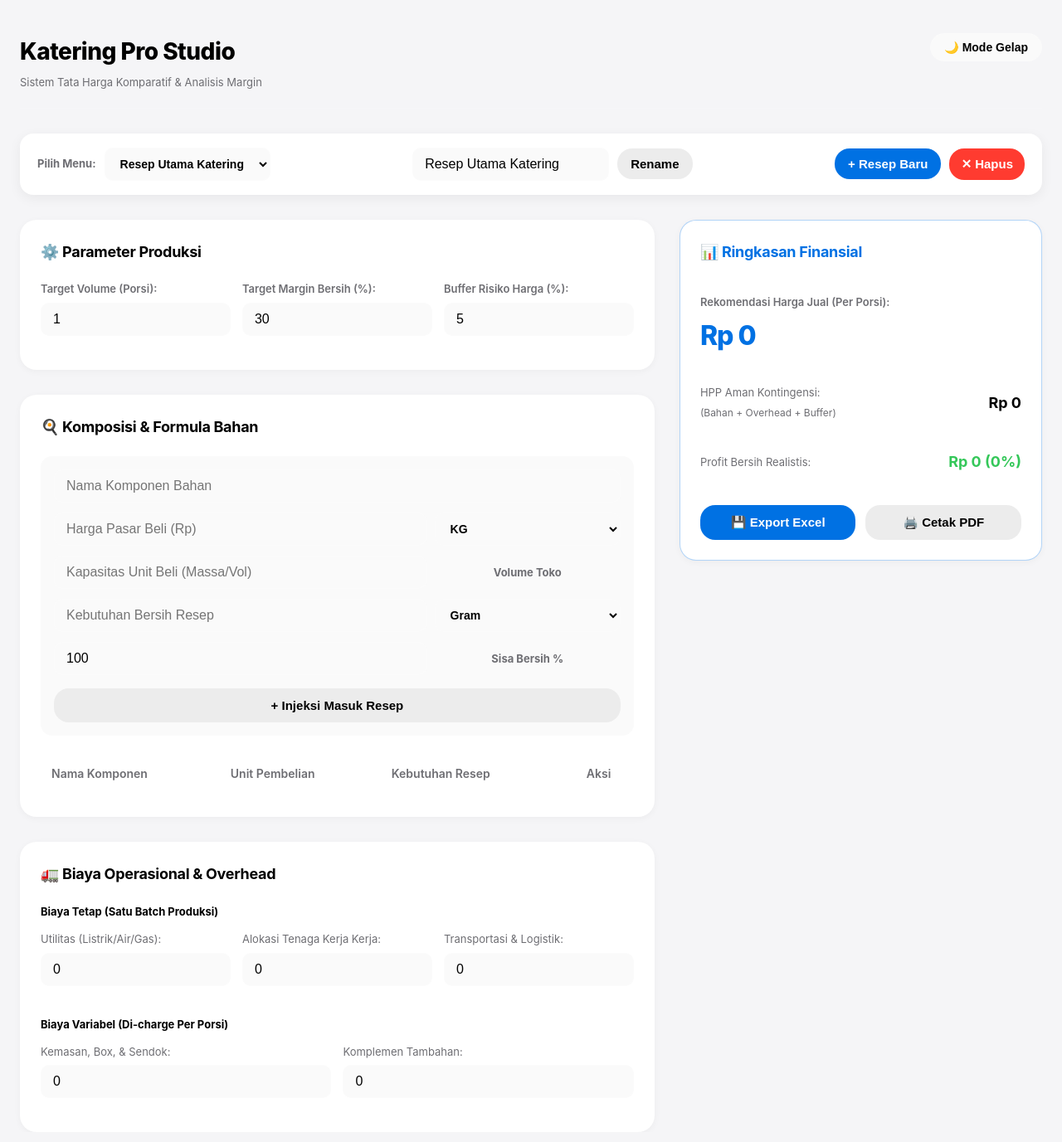
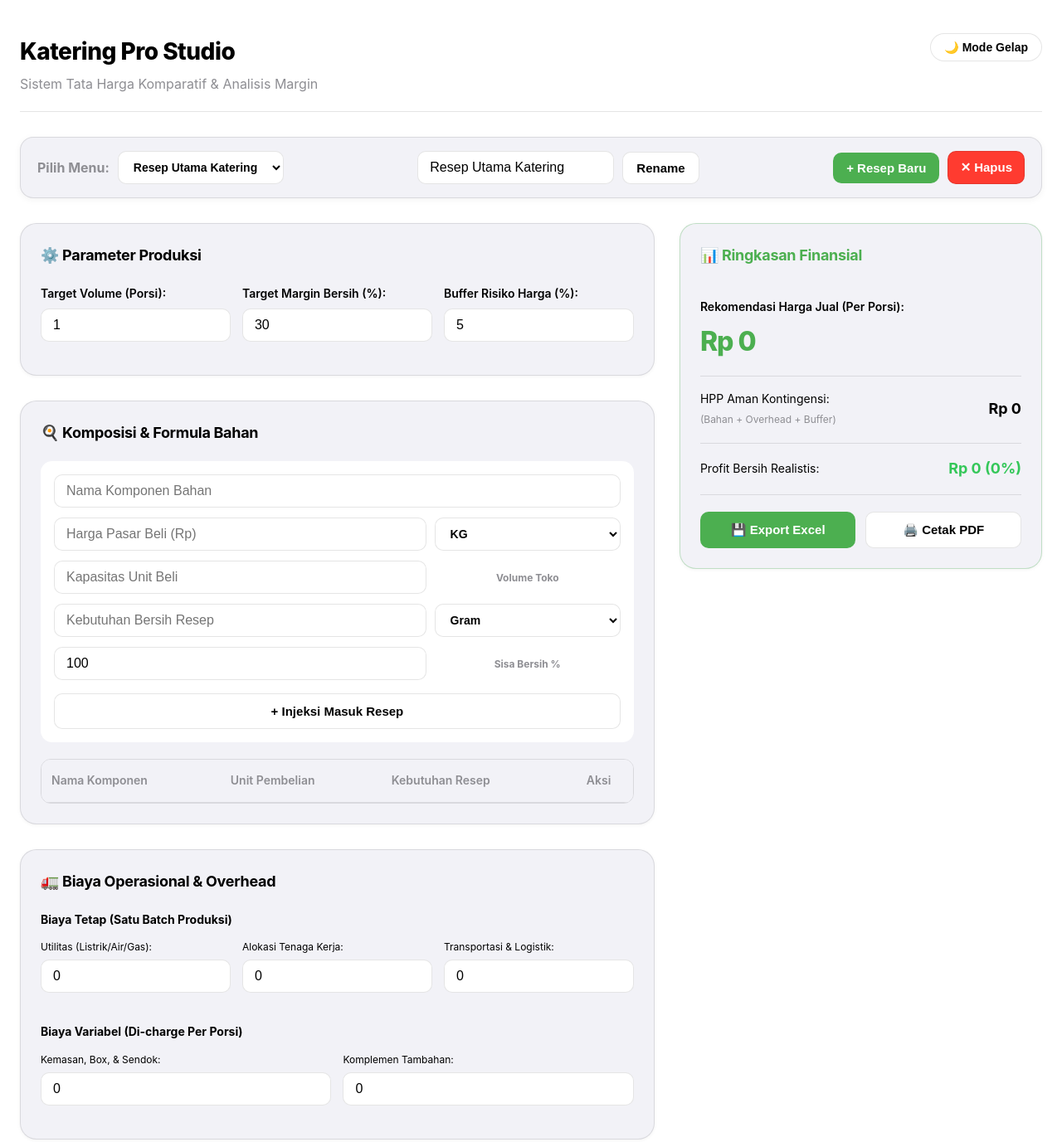
Before and after one commit to workerblood1210/kasir-promax, a plain HTML site: page index.html in a window 1280 px wide. Shown: the whole page at 83% size. Drawn offline with Linux system fonts and the light colour scheme.

Commit message:
Update index.html

```diff
--- a/index.html
+++ b/index.html
@@ -7,12 +7,27 @@
 
     <link rel="stylesheet" href="core.css">
     <link rel="manifest" href="manifest.json">
-    <meta name="theme-color" content="#0071e3">
+    <meta name="theme-color" content="#4CAF50">
 
     <style>
         /* ======================================================================
-           MINIMALIST ENTERPRISE LAYOUT & THEME ENGINE (CTO ARCHITECTURE)
+           MINIMALIST ENTERPRISE LAYOUT & THEME ENGINE
            ====================================================================== */
+
+        :root {
+            --ios-bg-primary: #ffffff;
+            --ios-bg-secondary: #f2f2f7;
+            --ios-bg-tertiary: #ffffff;
+            --ios-text-primary: #000000;
+            --ios-text-secondary: #8e8e93;
+            --ios-accent: #4CAF50;
+            --ios-success: #34c759;
+            --ios-warning: #ff9500;
+            --ios-danger: #ff3b30;
+            --glass-border: rgba(0,0,0,0.1);
+            --shadow-sm: 0 2px 8px rgba(0,0,0,0.05);
+            --shadow-xs: 0 1px 4px rgba(0,0,0,0.05);
+        }
 
         /* DARK MODE VARIABLES INJECTION */
         :root.dark-theme {
@@ -26,15 +41,6 @@
             --shadow-xs: 0 1px 4px rgba(0,0,0,0.5);
             color-scheme: dark;
         }
-
-        /* ENGINE ANTI-FLASH (Berjalan sebelum DOM selesai) */
-        <script>
-            const savedTheme = localStorage.getItem('katering-theme');
-            const systemDark = window.matchMedia('(prefers-color-scheme: dark)').matches;
-            if (savedTheme === 'dark' || (!savedTheme && systemDark)) {
-                document.documentElement.classList.add('dark-theme');
-            }
-        </script>
 
         body {
             background-color: var(--ios-bg-primary);
@@ -137,7 +143,7 @@
             top: 30px;
         }
 
-        /* RE-ARCHITECTED ELEMENTS */
+        /* CARD ELEMENTS */
         .card {
             background: var(--ios-bg-secondary);
             border-radius: 20px;
@@ -209,7 +215,7 @@
             color: var(--ios-text-secondary);
         }
 
-        /* FIX INPUT TEXT WARNA DI DARK MODE */
+        /* INPUT TEXT COMPONENT */
         input.input {
             background: var(--ios-bg-tertiary);
             color: var(--ios-text-primary);
@@ -238,6 +244,19 @@
             margin-top: 4px;
         }
 
+        /* BUTTONS */
+        .btn {
+            background: var(--ios-bg-tertiary);
+            color: var(--ios-text-primary);
+            border: 1px solid var(--glass-border);
+            padding: 10px 16px;
+            border-radius: 10px;
+            font-weight: 600;
+            cursor: pointer;
+        }
+        .btn-primary { background: var(--ios-accent); color: white; border: none; }
+        .btn-secondary { background: var(--ios-bg-tertiary); border: 1px solid var(--glass-border); }
+
         .action-btn {
             border: none;
             padding: 8px 12px;
@@ -251,7 +270,7 @@
         .btn-edit { background-color: var(--ios-warning); color: white; margin-right: 4px; }
         .btn-delete { background-color: var(--ios-danger); color: white; }
 
-        /* GRID INPUT SPESIFIK OVERHEAD */
+        /* OVERHEAD SUBGRID */
         .overhead-subgrid {
             display: grid;
             grid-template-columns: repeat(auto-fit, minmax(200px, 1fr));
@@ -274,7 +293,7 @@
             .hasil-text { font-size: 26px; }
         }
 
-        /* STYLE PRINT REPORT UTUH */
+        /* PRINT REPORT SYSTEM */
         @media print {
             body { background: white; color: black; }
             header, .recipe-control-bar, .left-data-track, #btnTambahBahan, .btn, .action-btn, .form-bahan, .theme-toggle {
@@ -288,51 +307,64 @@
         }
         .print-report-view { display: none; }
     </style>
+
+    <!-- ANTI-FLASH THEME ENGINE JAVASCRIPT (Ditaruh aman di bawah style) -->
+    <script>
+        const savedTheme = localStorage.getItem('katering-theme');
+        const systemDark = window.matchMedia('(prefers-color-scheme: dark)').matches;
+        if (savedTheme === 'dark' || (!savedTheme && systemDark)) {
+            document.documentElement.classList.add('dark-theme');
+        }
+    </script>
 </head>
 <body>
 
     <main>
+        <!-- TOP NAVIGATION & HEADER WITH DARK MODE TOGGLE -->
         <header>
             <div>
-                <h1 class="h1" style="margin: 0 0 4px 0; font-size: 28px; font-weight: 800; letter-spacing: -0.5px;">Katering Pro Studio</h1>
-                <p class="caption" style="margin: 0; color: var(--ios-text-secondary);">Sistem Tata Harga Komparatif & Analisis Margin</p>
+                <h1 style="margin: 0 0 4px 0; font-size: 28px; font-weight: 800; letter-spacing: -0.5px;">Katering Pro Studio</h1>
+                <p style="margin: 0; color: var(--ios-text-secondary);">Sistem Tata Harga Komparatif & Analisis Margin</p>
             </div>
             <button class="theme-toggle" onclick="toggleThemeCore()" id="btnThemeToggle">
                 🌙 Mode Gelap
             </button>
         </header>
 
+        <!-- TOOLBAR MANAJEMEN MULTI-RESEP -->
         <div class="recipe-control-bar" id="recipeBar">
             <div class="flex-cluster">
-                <span class="caption" style="font-weight: 700; color: var(--ios-text-secondary);">Pilih Menu:</span>
+                <span style="font-weight: 700; color: var(--ios-text-secondary);">Pilih Menu:</span>
                 <select id="recipeSelector" class="select-ios" onchange="switchRecipeUI()"></select>
             </div>
             <div class="flex-cluster">
                 <input type="text" id="recipeNameInput" class="input" placeholder="Ganti nama resep" style="margin-bottom: 0;">
-                <button class="btn btn-secondary tap" onclick="renameRecipeUI()" style="padding: 10px 16px;">Rename</button>
+                <button class="btn btn-secondary" onclick="renameRecipeUI()" style="padding: 10px 16px;">Rename</button>
             </div>
             <div class="flex-cluster">
-                <button class="btn btn-primary tap" onclick="createNewRecipeUI()" style="padding: 10px 16px;">+ Resep Baru</button>
-                <button class="btn tap" style="background: var(--ios-danger); color:white; padding: 10px 14px;" onclick="deleteRecipeUI()">✕ Hapus</button>
+                <button class="btn btn-primary" onclick="createNewRecipeUI()" style="padding: 10px 16px;">+ Resep Baru</button>
+                <button class="btn" style="background: var(--ios-danger); color:white; padding: 10px 14px;" onclick="deleteRecipeUI()">✕ Hapus</button>
             </div>
         </div>
 
+        <!-- TWO-TRACK APP WORKSPACE -->
         <div class="app-workspace">
 
+            <!-- TRACK KIRI: MANAGEMENT DATA INPUT -->
             <div class="left-data-track">
                 <section id="konfigurasi" class="card">
                     <h2 class="card-title">⚙️ Parameter Produksi</h2>
                     <div class="overhead-subgrid">
                         <div class="form-group">
-                            <label class="caption" style="font-weight: 600;">Target Volume (Porsi):</label>
+                            <label style="font-weight: 600; font-size: 14px;">Target Volume (Porsi):</label>
                             <input type="number" class="input" id="inputPorsi" value="1" min="1" oninput="updateConfigLive()">
                         </div>
                         <div class="form-group">
-                            <label class="caption" style="font-weight: 600;">Target Margin Bersih (%):</label>
+                            <label style="font-weight: 600; font-size: 14px;">Target Margin Bersih (%):</label>
                             <input type="number" class="input" id="inputMargin" value="30" min="0" oninput="updateConfigLive()">
                         </div>
                         <div class="form-group">
-                            <label class="caption" style="font-weight: 600;">Buffer Risiko Harga (%):</label>
+                            <label style="font-weight: 600; font-size: 14px;">Buffer Risiko Harga (%):</label>
                             <input type="number" class="input" id="inputBuffer" value="5" min="0" oninput="updateConfigLive()">
                         </div>
                     </div>
@@ -345,7 +377,7 @@
                             <input type="text" class="input" id="namaBahan" placeholder="Nama Komponen Bahan">
                         </div>
                         <div class="input-row-grid">
-                            <input type="number" class="input" id="hargaBeli" placeholder="Harga Pasar Beli (Rp)" style="margin-bottom: 0;">
+                            <input type="number" class="input" id="hargaBeli" placeholder="Harga Pasar Beli (Rp)">
                             <select id="satuanBeli" class="select-ios">
                                 <option value="kg">KG</option>
                                 <option value="gr">Gram</option>
@@ -355,11 +387,11 @@
                             </select>
                         </div>
                         <div class="input-row-grid">
-                            <input type="number" class="input" id="beratBeli" placeholder="Kapasitas Unit Beli (Massa/Vol)" style="margin-bottom: 0;">
-                            <span class="caption" style="align-self: center; font-weight: 700; text-align: center; color: var(--ios-text-secondary);">Volume Toko</span>
+                            <input type="number" class="input" id="beratBeli" placeholder="Kapasitas Unit Beli">
+                            <span style="align-self: center; font-weight: 700; text-align: center; color: var(--ios-text-secondary); font-size: 12px;">Volume Toko</span>
                         </div>
                         <div class="input-row-grid">
-                            <input type="number" class="input" id="beratDipakai" placeholder="Kebutuhan Bersih Resep" style="margin-bottom: 0;">
+                            <input type="number" class="input" id="beratDipakai" placeholder="Kebutuhan Bersih Resep">
                             <select id="satuanPakai" class="select-ios">
                                 <option value="gr">Gram</option>
                                 <option value="kg">KG</option>
@@ -369,10 +401,10 @@
                             </select>
                         </div>
                         <div class="input-row-grid">
-                            <input type="number" class="input" id="yieldBahan" placeholder="Yield Faktor (%)" value="100" style="margin-bottom: 0;">
-                            <span class="caption" style="align-self: center; font-weight: 700; text-align: center; color: var(--ios-text-secondary);">Sisa Bersih %</span>
+                            <input type="number" class="input" id="yieldBahan" placeholder="Yield Faktor (%)" value="100">
+                            <span style="align-self: center; font-weight: 700; text-align: center; color: var(--ios-text-secondary); font-size: 12px;">Sisa Bersih %</span>
                         </div>
-                        <button class="btn btn-secondary tap" onclick="tambahBahanUI()" id="btnTambahBahan" style="padding: 12px; font-weight: 700; margin-top: 4px;">+ Injeksi Masuk Resep</button>
+                        <button class="btn btn-secondary" onclick="tambahBahanUI()" id="btnTambahBahan" style="padding: 12px; font-weight: 700; margin-top: 4px;">+ Injeksi Masuk Resep</button>
                     </div>
 
                     <div class="table-container">
@@ -393,31 +425,31 @@
                 <section id="overhead" class="card">
                     <h2 class="card-title">🚛 Biaya Operasional & Overhead</h2>
                     <div style="margin-bottom: 20px;">
-                        <p class="caption" style="font-weight: 700; color: var(--ios-text-primary); margin-bottom: 12px;">Biaya Tetap (Satu Batch Produksi)</p>
+                        <p style="font-weight: 700; color: var(--ios-text-primary); margin-bottom: 12px; font-size: 14px;">Biaya Tetap (Satu Batch Produksi)</p>
                         <div class="overhead-subgrid">
                             <div class="form-group">
-                                <label class="caption">Utilitas (Listrik/Air/Gas):</label>
+                                <label style="font-size: 12px;">Utilitas (Listrik/Air/Gas):</label>
                                 <input type="number" class="input" id="ovhListrik" oninput="updateOverheadLive()">
                             </div>
                             <div class="form-group">
-                                <label class="caption">Alokasi Tenaga Kerja Kerja:</label>
+                                <label style="font-size: 12px;">Alokasi Tenaga Kerja:</label>
                                 <input type="number" class="input" id="ovhTenaga" oninput="updateOverheadLive()">
                             </div>
                             <div class="form-group">
-                                <label class="caption">Transportasi & Logistik:</label>
+                                <label style="font-size: 12px;">Transportasi & Logistik:</label>
                                 <input type="number" class="input" id="ovhTransport" oninput="updateOverheadLive()">
                             </div>
                         </div>
                     </div>
                     <div>
-                        <p class="caption" style="font-weight: 700; color: var(--ios-text-primary); margin-bottom: 12px;">Biaya Variabel (Di-charge Per Porsi)</p>
+                        <p style="font-weight: 700; color: var(--ios-text-primary); margin-bottom: 12px; font-size: 14px;">Biaya Variabel (Di-charge Per Porsi)</p>
                         <div class="overhead-subgrid">
                             <div class="form-group">
-                                <label class="caption">Kemasan, Box, & Sendok:</label>
+                                <label style="font-size: 12px;">Kemasan, Box, & Sendok:</label>
                                 <input type="number" class="input" id="ovhKemasan" oninput="updateOverheadLive()">
                             </div>
                             <div class="form-group">
-                                <label class="caption">Komplemen Tambahan:</label>
+                                <label style="font-size: 12px;">Komplemen Tambahan:</label>
                                 <input type="number" class="input" id="ovhLain" oninput="updateOverheadLive()">
                             </div>
                         </div>
@@ -426,27 +458,28 @@
 
             </div>
 
+            <!-- TRACK KANAN: STICKY LIVE FINANCIAL SUMMARY ENGINE -->
             <div class="right-dashboard-track">
-                <section id="dashboard-hasil" class="card" style="border: 1px solid rgba(0, 113, 227, 0.3);">
+                <section id="dashboard-hasil" class="card" style="border: 1px solid rgba(76, 175, 80, 0.3);">
                     <h2 class="card-title" style="color: var(--ios-accent);">📊 Ringkasan Finansial</h2>
                     <div class="metric-block">
-                        <p class="caption" style="margin: 0; font-weight: 600;">Rekomendasi Harga Jual (Per Porsi):</p>
+                        <p style="margin: 0; font-weight: 600; font-size: 14px;">Rekomendasi Harga Jual (Per Porsi):</p>
                         <div id="hasilHargaJual" class="hasil-text">Rp 0</div>
                     </div>
                     <div class="metric-block" style="display: flex; justify-content: space-between; align-items: center;">
                         <div>
-                            <p class="caption" style="margin: 0;">HPP Aman Kontingensi:</p>
+                            <p style="margin: 0; font-size: 14px;">HPP Aman Kontingensi:</p>
                             <span style="font-size: 12px; color: var(--ios-text-secondary);">(Bahan + Overhead + Buffer)</span>
                         </div>
                         <div id="hasilHPPAman" style="font-size: 18px; font-weight: 700; color: var(--ios-text-primary);">Rp 0</div>
                     </div>
                     <div class="metric-block" style="display: flex; justify-content: space-between; align-items: center;">
-                        <p class="caption" style="margin: 0;">Profit Bersih Realistis:</p>
+                        <p style="margin: 0; font-size: 14px;">Profit Bersih Realistis:</p>
                         <div id="hasilProfit" style="font-size: 18px; font-weight: 700; color: var(--ios-success);">Rp 0</div>
                     </div>
                     <div style="display: grid; grid-template-columns: 1fr 1fr; gap: 12px; margin-top: 20px;">
-                        <button class="btn btn-primary tap" onclick="AppController.exportKeExcel()" style="padding: 12px; font-weight: 600;">💾 Export Excel</button>
-                        <button class="btn btn-secondary tap" onclick="triggerPDFPrint()" style="padding: 12px; font-weight: 600;">🖨️ Cetak PDF</button>
+                        <button class="btn btn-primary" onclick="AppController.exportKeExcel()" style="padding: 12px; font-weight: 600;">💾 Export Excel</button>
+                        <button class="btn btn-secondary" onclick="triggerPDFPrint()" style="padding: 12px; font-weight: 600;">🖨️ Cetak PDF</button>
                     </div>
 
                     <div class="print-report-view">
@@ -471,8 +504,10 @@
         </div>
     </main>
 
+    <!-- LOGIKA JAVASCRIPT APLIKASI -->
     <script src="script.js"></script>
 
+    <!-- THEME TOGGLE LOGIC -->
     <script>
         function updateThemeButtonUI() {
             const isDark = document.documentElement.classList.contains('dark-theme');
@@ -485,10 +520,10 @@
             updateThemeButtonUI();
         }
 
-        // Initialize button text on DOM Load
         window.addEventListener('DOMContentLoaded', updateThemeButtonUI);
     </script>
 
+    <!-- LIVE CONFIG & ENGINE SYNC -->
     <script>
         function updateConfigLive() {
             AppController.updateKonfigurasi('targetPorsi', document.getElementById('inputPorsi').value);
@@ -508,6 +543,7 @@
 
         function syncRecipeSelectors() {
             const selector = document.getElementById('recipeSelector');
+            if(!selector) return;
             selector.innerHTML = '';
             AppState.recipes.forEach(r => {
                 const opt = document.createElement('option');
@@ -567,6 +603,7 @@
 
         function renderTabelBahan() {
             const tbody = document.getElementById('listBahanBody');
+            if(!tbody) return;
             tbody.innerHTML = '';
             const r = CateringEngine.getLiveRecipe();
 
@@ -575,11 +612,11 @@
                 const tr = document.createElement('tr');
                 tr.innerHTML = `
                     <td><strong>${item.nama}</strong><br><span style="font-size:12px; color:var(--ios-accent); font-weight:600;">Cost: ${Utils.formatRupiah(subtotal)}</span></td>
-                    <td class="caption">${Utils.formatRupiah(item.hargaBeli)}<br>/ ${item.beratBeli} ${item.satuanBeli.toUpperCase()}</td>
-                    <td class="caption">${item.beratDipakai} ${item.satuanPakai.toUpperCase()}<br>Yield ${item.yieldFactor}%</td>
+                    <td>${Utils.formatRupiah(item.hargaBeli)}<br>/ ${item.beratBeli} ${item.satuanBeli.toUpperCase()}</td>
+                    <td>${item.beratDipakai} ${item.satuanPakai.toUpperCase()}<br>Yield ${item.yieldFactor}%</td>
                     <td style="text-align:center; vertical-align:middle;">
-                        <button onclick="editBahanUI('${item.id}')" class="action-btn btn-edit tap">✎</button>
-                        <button onclick="hapusBahanUI('${item.id}')" class="action-btn btn-delete tap">✕</button>
+                        <button onclick="editBahanUI('${item.id}')" class="action-btn btn-edit">✎</button>
+                        <button onclick="hapusBahanUI('${item.id}')" class="action-btn btn-delete">✕</button>
                     </td>
                 `;
                 tbody.appendChild(tr);
@@ -661,14 +698,18 @@
         }
 
         window.onload = async function() {
-            await AppController.init();
-            loadActiveRecipeToForm();
+            if(typeof AppController !== 'undefined') {
+                await AppController.init();
+                loadActiveRecipeToForm();
+            }
         };
     </script>
+
+    <!-- REGISTER SERVICE WORKER -->
     <script>
         if ('serviceWorker' in navigator) {
             window.addEventListener('load', () => {
-                navigator.serviceWorker.register('/sw.js')
+                navigator.serviceWorker.register('sw.js')
                     .then(reg => console.log('Service Worker Standby. Mode Offline Aktif!'))
                     .catch(err => console.error('Service Worker Gagal dimuat.', err));
             });
```
